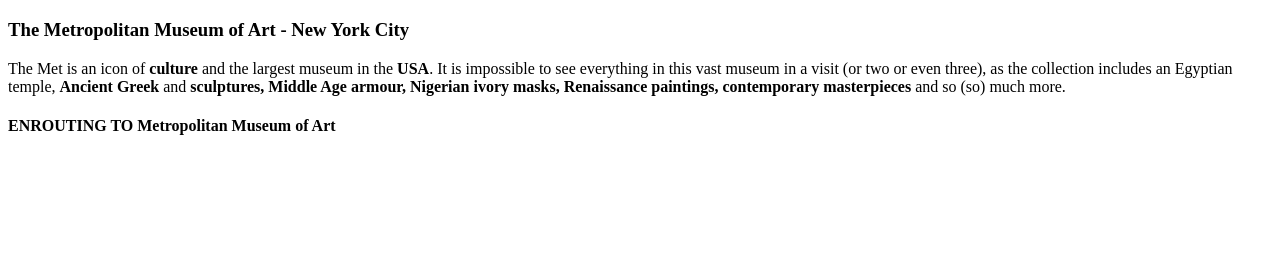
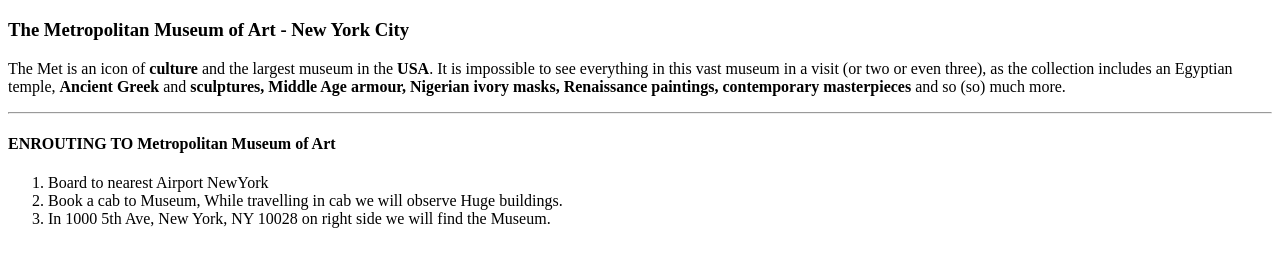
Before and after one commit to 44-563-Web-Apps-F22/44563-webapps-assignment-3-KarthikMunnur, a plain HTML site: page index.html in a window 1280 px wide. Shown: the part 61-328 px from the top of the page. Drawn offline with Linux system fonts and the light colour scheme.

Commit message:
added Orderedlist statements

```diff
--- a/index.html
+++ b/index.html
@@ -25,6 +25,20 @@
             The Met is an icon of <b>culture</b> and the largest museum in the <b>USA</b>. It is impossible to see everything in this vast museum in a visit (or two or even three), as the collection includes an Egyptian temple, <b>Ancient Greek</b> and <b>sculptures, Middle Age armour, Nigerian ivory masks, Renaissance paintings, contemporary masterpieces </b> and so (so) much more.
         </p>
     </body>
-        <h4>ENROUTING TO Metropolitan Museum of Art</h4>
+        <hr>
+        <head> <h4>ENROUTING TO Metropolitan Museum of Art</h4> </head>
+
+        <body>
+            <ol>
+                <li>Board to nearest Airport NewYork</li>
+                <li>Book a cab to Museum, While travelling in cab we will observe Huge buildings.</li>
+                <li>In 1000 5th Ave, New York, NY 10028 on right side we will find the Museum.</li>
+            </ol>
+
+        </body>
+
+
+
+
 
 </html>
```
